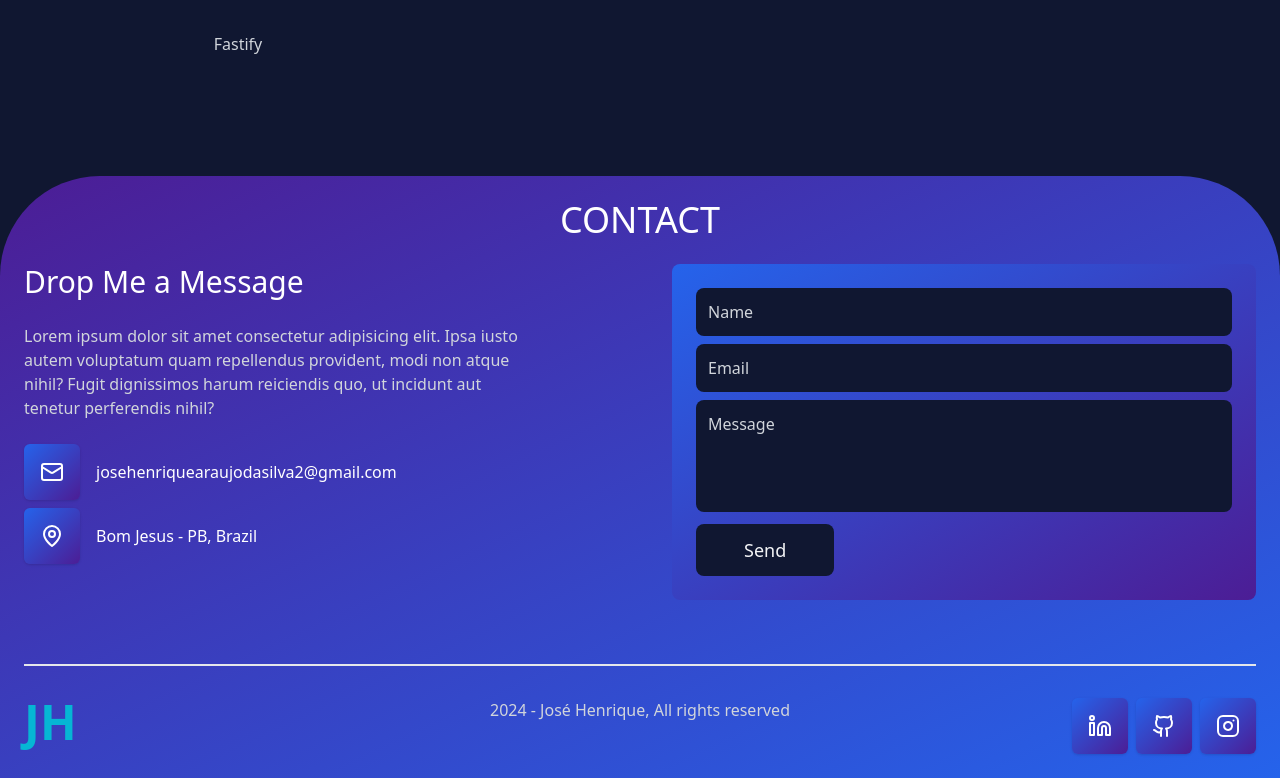
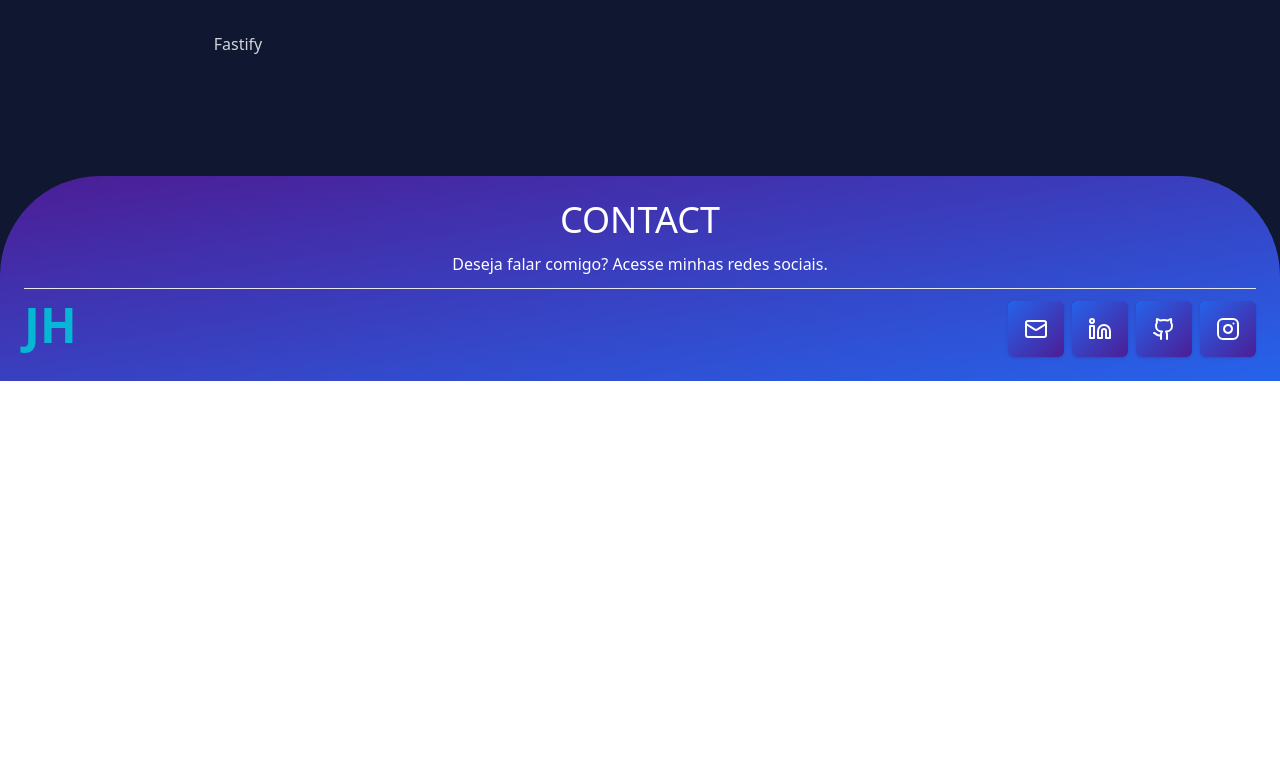
Before and after one commit to JoseHenrique1/JoseHenrique1.github.io, a React (Vite) app: page / in a window 1280 px wide. Shown: the part 4064-4842 px from the top of the page. After the commit the page ends 4445 px from the top, so only its background shows below. Built offline with nearby package versions, Linux system fonts and the light colour scheme.

Commit message:
refactor: refactor footer

```diff
--- a/src/components/Footer/index.tsx
+++ b/src/components/Footer/index.tsx
@@ -1,19 +1,41 @@
-import { FormContact } from "../FormContact";
-import { InfoContact } from "../InfoContact";
-import { FooterContact } from "../FooterContact";
+import { Linkedin, Github, Instagram, Mail } from "lucide-react";
+import { Icon } from "../Icon";
+import { Logo } from "../Logo";
+import { useRef } from "react";
 
 export function Footer() {
+    const dialog = useRef<HTMLDialogElement>(null)
+
+    function copyEmail() {
+        navigator.clipboard.writeText("josehenriquearaujodasilva2@gmail.com");
+        dialog.current?.show();
+        setTimeout(() => dialog.current?.close(), 1500);
+    }
+
     return (
         <footer
             id="contact"
-            className="p-6 space-y-6 rounded-t-[100px] bg-gradient-to-br from-violet-900 to-blue-600"
+            className="p-6 space-y-3 rounded-t-[100px] bg-gradient-to-br from-violet-900 to-blue-600"
         >
             <h1 className="text-white text-center text-4xl">CONTACT</h1>
-            <div className="grid grid-cols-2 gap-16 w-full max-w-screen-xl">
-                <InfoContact/>
-                <FormContact />
-                <FooterContact />
+            <p className="text-white text-center">Deseja falar comigo? Acesse minhas redes sociais.</p>
+            <div className="flex justify-between w-full max-w-screen-xl border-t pt-3">
+                <Logo />
+                <div className="flex justify-end gap-2">
+                    <Icon icon={Mail} onClick={copyEmail} />
+                    <Icon icon={Linkedin} href="https://www.linkedin.com/in/jos%C3%A9-henrique-araujo-da-silva-43970a274/" target="_blank" />
+                    <Icon icon={Github} href="https://github.com/JoseHenrique1" target="_blank" />
+                    <Icon icon={Instagram} href="https://www.instagram.com/josehenrii10/" target="_blank" />
+                </div>
             </div>
+
+            <dialog
+                ref={dialog}
+                className="fixed bottom-[90vh] ml-auto mr-10 bg-transparent focus:border-none">
+                <div
+                    className="w-auto p-2 font-medium text-lg text-gray-100 bg-green-400/70 rounded"
+                >Copied email !</div>
+            </dialog>
         </footer>
     );
 }
--- a/src/components/FooterContact/index.tsx
+++ /dev/null
@@ -1,24 +0,0 @@
-import { Linkedin, Github, Instagram } from "lucide-react";
-import { Icon } from "../Icon";
-import { Logo } from "../Logo";
-
-export function FooterContact() {
-    return (
-        <div className="border-t-2 pt-8  col-span-2 flex ">
-            {/* <h1 className=" basis-1/4 text-5xl font-semibold text-cyan-500">JH</h1> */}
-            <Logo className="basis-1/4" />
-            <p className="flex-grow text-center text-gray-300">2024 - José Henrique, All rights reserved</p>
-            <div className="basis-1/4    flex justify-end gap-2">
-                <a href="https://www.linkedin.com/in/jos%C3%A9-henrique-araujo-da-silva-43970a274/" target="_blank">
-                    <Icon icon={Linkedin} />
-                </a>
-                <a href="https://github.com/JoseHenrique1" target="_blank">
-                    <Icon icon={Github} />
-                </a>
-                <a href="https://www.instagram.com/josehenrii10/" target="_blank">
-                    <Icon icon={Instagram} />
-                </a>
-            </div>
-        </div>
-    );
-}
--- a/src/components/FormContact/index.tsx
+++ /dev/null
@@ -1,27 +0,0 @@
-export function FormContact() {
-    return (
-        <form
-            className="flex flex-col p-6  gap-2  rounded-lg bg-gradient-to-tl from-violet-900 to-blue-600">
-            <input
-                type="text"
-                placeholder="Name"
-                className="p-3 rounded-lg text-gray-100 placeholder:text-gray-300 bg-[#101731]"
-                />
-            <input
-                type="email"
-                placeholder="Email"
-                className="p-3 rounded-lg text-gray-100 placeholder:text-gray-300 bg-[#101731]"
-                />
-            <textarea
-                placeholder="Message"
-                className="h-28 p-3 rounded-lg resize-none text-gray-100 placeholder:text-gray-300 bg-[#101731]"
-                />
-            <input
-                type="submit"
-                value="Send"
-                className="self-start mt-1 px-12 py-3 cursor-pointer rounded-lg font-medium text-lg text-gray-100 bg-[#101731]"
-                />
-
-        </form>
-     );
-}
--- a/src/components/Icon/index.tsx
+++ b/src/components/Icon/index.tsx
@@ -1,17 +1,18 @@
-import { ElementType } from "react";
+import { AnchorHTMLAttributes, ElementType } from "react";
 
-interface iconProps {
+interface iconProps extends AnchorHTMLAttributes<HTMLAnchorElement> {
     icon : ElementType,
 }
 
-export function Icon({icon: Icon}: iconProps) {
+export function Icon({icon: Icon, ...props}: iconProps) {
     return (
-        <div
-          className="p-4 rounded-md shadow hover:bg-gradient-to-br bg-gradient-to-tl from-violet-900 to-blue-600 ">
+        <a
+          {...props}
+          className="p-4 rounded-md shadow cursor-pointer hover:bg-gradient-to-br bg-gradient-to-tl from-violet-900 to-blue-600 ">
             <Icon
             color="#ffffff"
             size={24}
           />
-        </div>
+        </a>
      );
 }
--- a/src/components/InfoContact/index.tsx
+++ /dev/null
@@ -1,21 +0,0 @@
-import { Mail, MapPin } from "lucide-react";
-import { Icon } from "../Icon";
-
-export function InfoContact() {
-    return (
-        <div className="space-y-6 max-w-lg">
-            <h1 className="text-white text-3xl">Drop Me a Message</h1>
-            <p className="text-gray-300">Lorem ipsum dolor sit amet consectetur adipisicing elit. Ipsa iusto autem voluptatum quam repellendus provident, modi non atque nihil? Fugit dignissimos harum reiciendis quo, ut incidunt aut tenetur perferendis nihil?</p>
-            <div className="flex flex-col gap-2">
-                <div className="flex items-center gap-4">
-                    <Icon icon={Mail} />
-                    <p className="text-white">josehenriquearaujodasilva2@gmail.com</p>
-                </div>
-                <div className="flex items-center gap-4">
-                    <Icon icon={MapPin} />
-                    <p className="text-white">Bom Jesus - PB, Brazil</p>
-                </div>
-            </div>
-        </div>
-    );
-}
```
